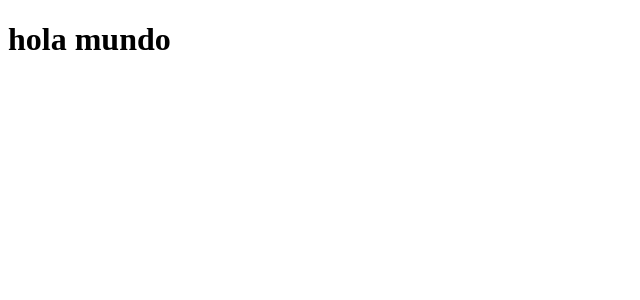
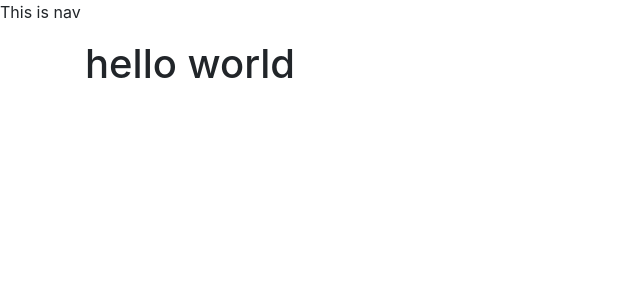
Before and after one commit to davidroman-hub/ultimate-auth, a React (Create React App) app: page / in a window 1280 px wide. Shown: the top 300 px of the page, without its empty margins (0-640 px from the left). Built offline with nearby package versions, Linux system fonts and the light colour scheme.

Commit message:
adding layout part 1

```diff
--- a/public/index.html
+++ b/public/index.html
@@ -1,8 +1,10 @@
-<!DOCTYPE html>
+<!doctype html>
 <html lang="en">
   <head>
     <meta charset="utf-8" />
     <link rel="icon" href="%PUBLIC_URL%/favicon.ico" />
+    <link rel="stylesheet" href="https://use.fontawesome.com/releases/v5.7.0/css/all.css" integrity="sha384-lZN37f5QGtY3VHgisS14W3ExzMWZxybE1SJSEsQp9S+oqd12jhcu+A56Ebc1zFSJ" crossorigin="anonymous">
+    <link rel="stylesheet" href="https://cdnjs.cloudflare.com/ajax/libs/font-awesome/4.7.0/css/font-awesome.min.css">
     <meta name="viewport" content="width=device-width, initial-scale=1" />
     <meta name="theme-color" content="#000000" />
     <meta
@@ -10,34 +12,18 @@
       content="Web site created using create-react-app"
     />
     <link rel="apple-touch-icon" href="%PUBLIC_URL%/logo192.png" />
-    <!--
-      manifest.json provides metadata used when your web app is installed on a
-      user's mobile device or desktop. See https://developers.google.com/web/fundamentals/web-app-manifest/
-    -->
+
     <link rel="manifest" href="%PUBLIC_URL%/manifest.json" />
-    <!--
-      Notice the use of %PUBLIC_URL% in the tags above.
-      It will be replaced with the URL of the `public` folder during the build.
-      Only files inside the `public` folder can be referenced from the HTML.
+    <link rel="stylesheet" href="https://stackpath.bootstrapcdn.com/bootstrap/4.4.1/css/bootstrap.min.css"
+    integrity="sha384-Vkoo8x4CGsO3+Hhxv8T/Q5PaXtkKtu6ug5TOeNV6gBiFeWPGFN9MuhOf23Q9Ifjh" crossorigin="anonymous">
+    <title>React App</title>
+    <script src="https://code.jquery.com/jquery-3.4.1.slim.min.js" integrity="sha384-J6qa4849blE2+poT4WnyKhv5vZF5SrPo0iEjwBvKU7imGFAV0wwj1yYfoRSJoZ+n" crossorigin="anonymous"></script>
+    <script src="https://cdn.jsdelivr.net/npm/popper.js@1.16.0/dist/umd/popper.min.js" integrity="sha384-Q6E9RHvbIyZFJoft+2mJbHaEWldlvI9IOYy5n3zV9zzTtmI3UksdQRVvoxMfooAo" crossorigin="anonymous"></script>
+    <script src="https://stackpath.bootstrapcdn.com/bootstrap/4.4.1/js/bootstrap.min.js" integrity="sha384-wfSDF2E50Y2D1uUdj0O3uMBJnjuUD4Ih7YwaYd1iqfktj0Uod8GCExl3Og8ifwB6" crossorigin="anonymous"></script>
 
-      Unlike "/favicon.ico" or "favicon.ico", "%PUBLIC_URL%/favicon.ico" will
-      work correctly both with client-side routing and a non-root public URL.
-      Learn how to configure a non-root public URL by running `npm run build`.
-    -->
-    <title>React App</title>
-  </head>
+
   <body>
-    <noscript>You need to enable JavaScript to run this app.</noscript>
     <div id="root"></div>
-    <!--
-      This HTML file is a template.
-      If you open it directly in the browser, you will see an empty page.
 
-      You can add webfonts, meta tags, or analytics to this file.
-      The build step will place the bundled scripts into the <body> tag.
-
-      To begin the development, run `npm start` or `yarn start`.
-      To create a production bundle, use `npm run build` or `yarn build`.
-    -->
   </body>
 </html>
--- a/src/App.js
+++ b/src/App.js
@@ -1,9 +1,12 @@
 import React from 'react';
+import Layout from './core/Layout'
 
-function App() {
+const App = () => {
   return (
- <h1>hola mundo</h1>
-  );
+    <Layout>
+      <h1>hello world</h1>
+    </Layout>
+  )
 }
 
 export default App;
--- /dev/null
+++ b/src/core/Layout.js
@@ -0,0 +1,16 @@
+import React,{Fragment} from 'react';
+
+
+const Layout = ({children}) => {
+    return(
+        <Fragment>
+            <p>This is nav</p>
+            <div className="container"
+            >
+                {children}
+            </div>
+        </Fragment>
+    )
+}
+
+export default Layout
```
Also changed, not shown: src/logo.svg (deleted).
